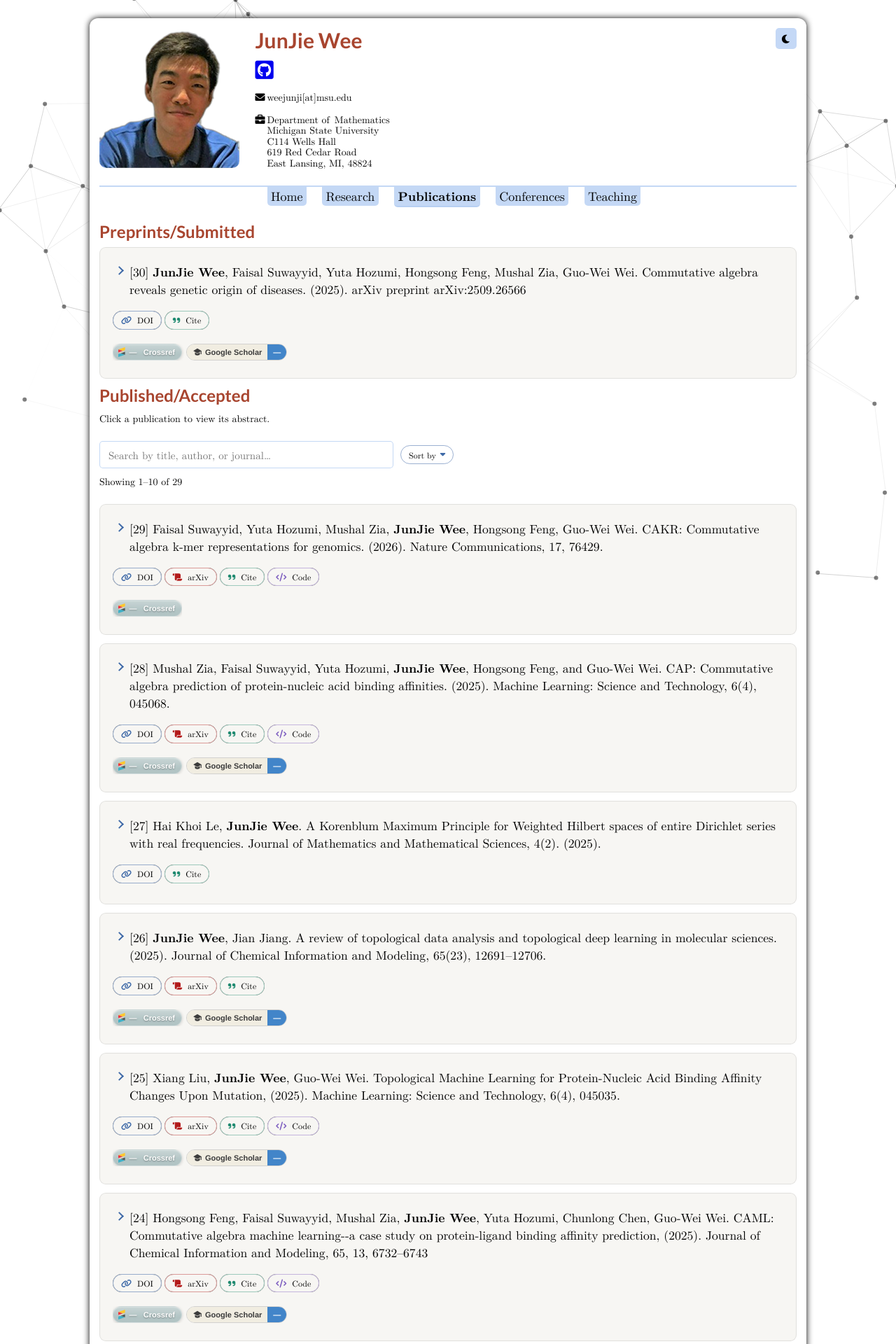
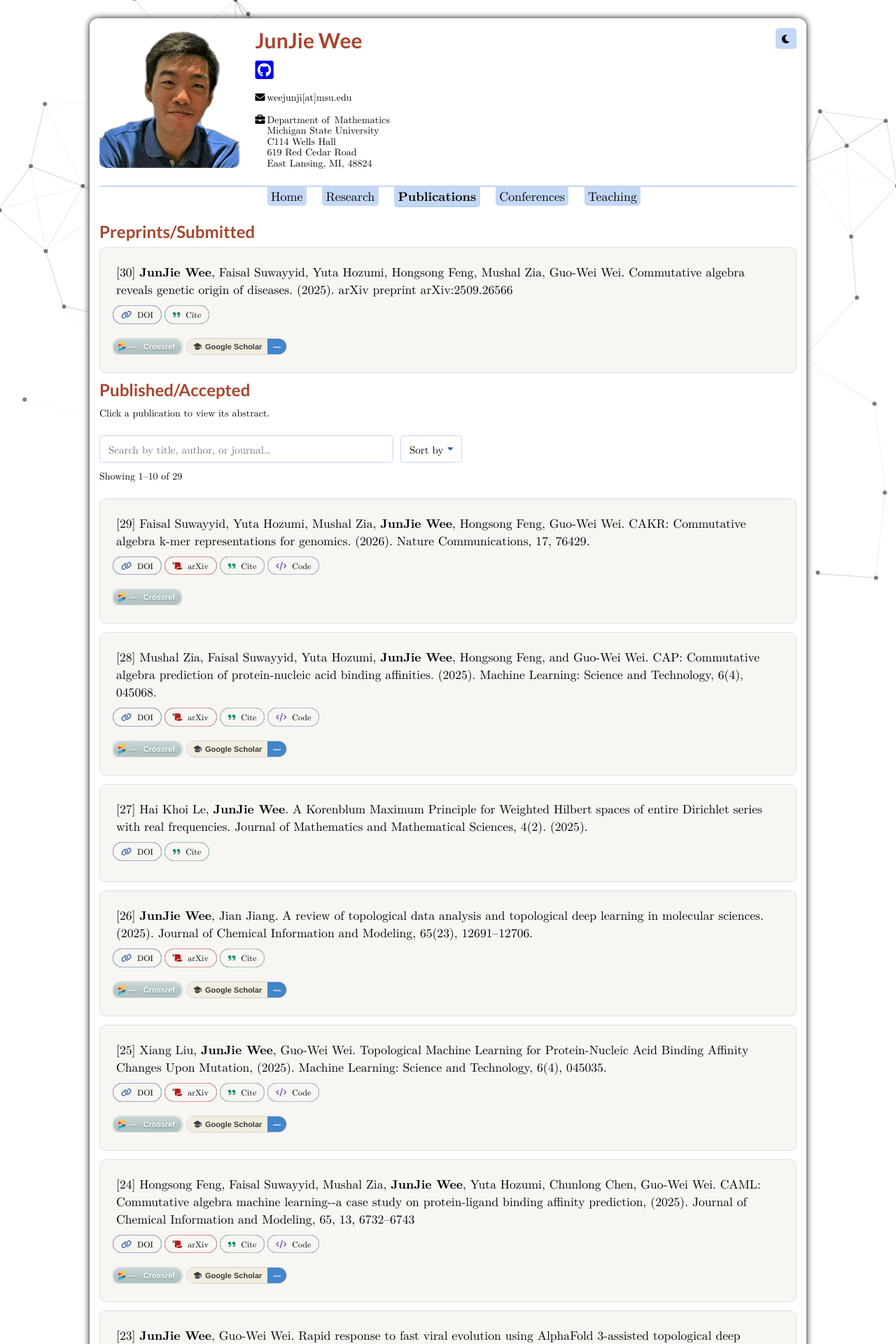
Before and after one commit to junjiewee/junjiewee.github.io, a Jekyll site: the page built from publications.html, in a window 1280 px wide. Shown: the top 1920 px of the page at 70% size. Built offline with Jekyll 4.4.1, drawn with Linux system fonts in a browser that asks for light colours; nearby versions of some CDN libraries; formulas are drawn with MathJax 3; comment, search, counter and statistics services are not loaded; a style sheet for code colours, icons or effects is not loaded.

Commit message:
Shrink citation chevron, match Sort by frame to search bar, tidy redundant inline sizes
- Citation disclosure chevron reduced from 9x9px/2px border to
  7x7px/1.5px border, positions retuned to stay aligned in both
  closed and open states.
- Sort by button now shares the search input's frame (border-radius,
  border color, background) instead of the rounded pill style used
  for the DOI/arXiv/Code/Cite buttons, and its icon sized down to
  0.8em to match.
- Tightened .artLinks top padding further (6px -> 2px) after the
  first pass still read as too large.
- Removed inline font-size:16px from three <li> elements (index.html
  Bio/Research Interests, research.html intro) that already inherit
  that exact value from the site-wide ul > li default - no visual
  change, just dead redundancy.

```diff
--- a/css/style.css
+++ b/css/style.css
@@ -861,7 +861,7 @@
   display:block;
   list-style:none;
   position:relative;
-  padding:3px 8px 3px 22px;
+  padding:3px 8px 3px 3px;
   margin:-3px -8px -3px -3px;
 }
 .bibItem summary::-webkit-details-marker{display:none;}
@@ -872,18 +872,35 @@
    citation text). Hiding it doesn't touch click-to-expand behavior -
    that's native <summary> behavior, independent of marker visibility. */
 .bibItem summary::marker{display:none;font-size:0;}
+/* No reserved indent for this chevron (unlike the old version) - it
+   sits in the card's own outer padding via a negative left offset and
+   stays invisible until hover/focus, so citation text gets the full
+   card width most of the time instead of losing ~22px to permanent
+   whitespace for an icon that's only useful right before you click.
+   Still shown whenever an entry is open regardless of hover, so an
+   expanded entry stays visually marked after the mouse moves away -
+   otherwise open and closed entries would look identical at rest. */
 .bibItem summary::before{
   content:"";
   position:absolute;
-  left:3px;
-  top:10px;
-  width:9px;height:9px;
-  border-right:2px solid var(--pill-icon);
-  border-bottom:2px solid var(--pill-icon);
+  left:-14px;
+  top:11px;
+  width:7px;height:7px;
+  border-right:1.5px solid var(--pill-icon);
+  border-bottom:1.5px solid var(--pill-icon);
   transform:rotate(-45deg);
-  transition:transform .15s ease;
-}
-.bibItem details[open] summary::before{transform:rotate(45deg);top:8px;}
+  opacity:0;
+  transition:transform .15s ease, opacity .15s ease;
+}
+.bibItem summary:hover::before,
+.bibItem summary:focus-visible::before{
+  opacity:1;
+}
+.bibItem details[open] summary::before{
+  transform:rotate(45deg);
+  top:9px;
+  opacity:1;
+}
 
 /* DOI/arXiv/Code/Data/Cite/URI/News link pills - flat by default,
    filling with an accent tint on hover. Scoped to .artLinks so this
@@ -944,7 +961,7 @@
    padding:0 shorthand silently zeroed it back out, leaving only 2px
    of separation between the citation text and the DOI/arXiv/Cite/Code
    button row below it. */
-.artLinks{text-align:left;margin:0;padding:10px 0 10px 0;border:none;max-width:100%;display:flex;flex-wrap:wrap;align-items:center;row-gap:8px;}
+.artLinks{text-align:left;margin:0;padding:2px 0 10px 0;border:none;max-width:100%;display:flex;flex-wrap:wrap;align-items:center;row-gap:8px;}
 .artLinks a {display:inline-block;text-decoration:underline;max-width:100%;}
 /* A genuine zero-size spacer (see .artlinks-break, inserted in the
    markup right before the citation badges) rather than flex-basis:100%
@@ -1199,9 +1216,10 @@
    abstract-toggle "+" button) forces every <button> under #more into
    its 30x30 flex:1 icon shape regardless of class - same issue the
    pagination nav buttons hit. Scoping through both ancestor classes
-   (1,2,0) is what actually wins here. Styled as a pill matching the
-   DOI/arXiv/Code/Cite buttons above the search bar, rather than a
-   plain bordered box, so it reads as part of the same button family. */
+   (1,2,0) is what actually wins here. Framed to match #pub-search
+   (same border-radius/border/background) rather than the rounded
+   pill style used for the DOI/arXiv/Code/Cite buttons, so it reads
+   as part of the same search-row control, not a separate badge. */
 #more .pub-search-row .pub-sortby-btn{
   flex: 0 0 auto;
   width: auto;
@@ -1210,17 +1228,18 @@
   align-items: center;
   gap: 6px;
   white-space: nowrap;
-  padding: 4px 11px;
-  font-size: 12px;
+  padding: 8px 12px;
+  font-size: 15px;
   font-family: inherit;
-  border-radius: 999px;
-  border: 1px solid var(--pill-border);
-  background: transparent;
+  border-radius: 5px;
+  border: 1px solid var(--menu-bg);
+  background: var(--bg-container);
   color: var(--text-color);
   cursor: pointer;
 }
 #more .pub-search-row .pub-sortby-btn i{
   color: var(--pill-icon);
+  font-size: 0.8em;
 }
 #more .pub-search-row .pub-sortby-btn:hover{
   background: var(--menu-bg);
--- a/index.html
+++ b/index.html
@@ -7,7 +7,7 @@
               <div id="desc">
                 <h2>Bio</h2>
                 <ul>
-                <li style="font-size: 16px;margin-left:0;list-style-type: none;">I am currently a Visiting Assistant Professor in the Department of Mathematics at Michigan State University working with Prof. <a href="https://guowei-uga.github.io/" target="_blank">Guo-Wei Wei</a>. I was previously a Ph.D. candidate at NTU advised by Prof. <a href="https://personal.ntu.edu.sg/xiakelin/index.html" target="_blank">Kelin Xia</a> on my thesis
+                <li style="margin-left:0;list-style-type: none;">I am currently a Visiting Assistant Professor in the Department of Mathematics at Michigan State University working with Prof. <a href="https://guowei-uga.github.io/" target="_blank">Guo-Wei Wei</a>. I was previously a Ph.D. candidate at NTU advised by Prof. <a href="https://personal.ntu.edu.sg/xiakelin/index.html" target="_blank">Kelin Xia</a> on my thesis
                   <a href="https://doi.org/10.32657/10356/165903" target="_blank">Geometric and Topological AI for Molecular Sciences</a>. I studied the discrete Ricci curvature and discrete Hodge Laplacian, and applied them to analyse chemical and biological systems.
                   Prior to my Ph.D., I completed my B.Sc. (with Honours) in Mathematical Sciences (with specialization in Applied Mathematics) at NTU, where my honours dissertation on the Korenblum Maximum Principle was completed under Assoc. Prof. <a href="https://usth.edu.vn/en/ass-prof-le-hai-khoi-5880/" target="_blank">Le Hai Khoi</a>.
                 </li></ul>
@@ -15,7 +15,7 @@
 
               <div id="ri">
                 <h2>Research Interests</h2>
-                  <ul><li style="font-size: 16px;margin-left:0;list-style-type: none;">My research interests overlap between mathematical biosciences, data science, and artificial intelligence (AI), with an emphasis on applying advanced mathematical frameworks—such as commutative algebra, topology, and differential geometry—to address challenges in molecular biology, materials design, drug discovery, protein engineering and virology. <a href="research.html">Read more about my research &rarr;</a>
+                  <ul><li style="margin-left:0;list-style-type: none;">My research interests overlap between mathematical biosciences, data science, and artificial intelligence (AI), with an emphasis on applying advanced mathematical frameworks—such as commutative algebra, topology, and differential geometry—to address challenges in molecular biology, materials design, drug discovery, protein engineering and virology. <a href="research.html">Read more about my research &rarr;</a>
                   </li></ul>
               </div><br>
 
--- a/research.html
+++ b/research.html
@@ -5,7 +5,7 @@
 tight_intro: true
 ---
               <div id="ri">
-                <ul><li style="font-size: 16px;margin-left:0;list-style-type: none;">My research develops advanced mathematical frameworks&mdash;commutative algebra, topological data analysis, spectral data analysis, and differential geometry&mdash;into practical tools for AI-driven molecular science. These methods span from foundational mathematical theory to applied problems in drug design, protein engineering, materials discovery, and viral evolution, alongside a continuing line of work in complex analysis and operator theory. Representative publications are linked under each theme below; the full list with abstracts and citation metrics is on the <a href="publications.html">Publications</a> page.</li></ul><br>
+                <ul><li style="margin-left:0;list-style-type: none;">My research develops advanced mathematical frameworks&mdash;commutative algebra, topological data analysis, spectral data analysis, and differential geometry&mdash;into practical tools for AI-driven molecular science. These methods span from foundational mathematical theory to applied problems in drug design, protein engineering, materials discovery, and viral evolution, alongside a continuing line of work in complex analysis and operator theory. Representative publications are linked under each theme below; the full list with abstracts and citation metrics is on the <a href="publications.html">Publications</a> page.</li></ul><br>
 
                 <h3>Mathematical Foundation of Data Science</h3>
                 <ul>
```
